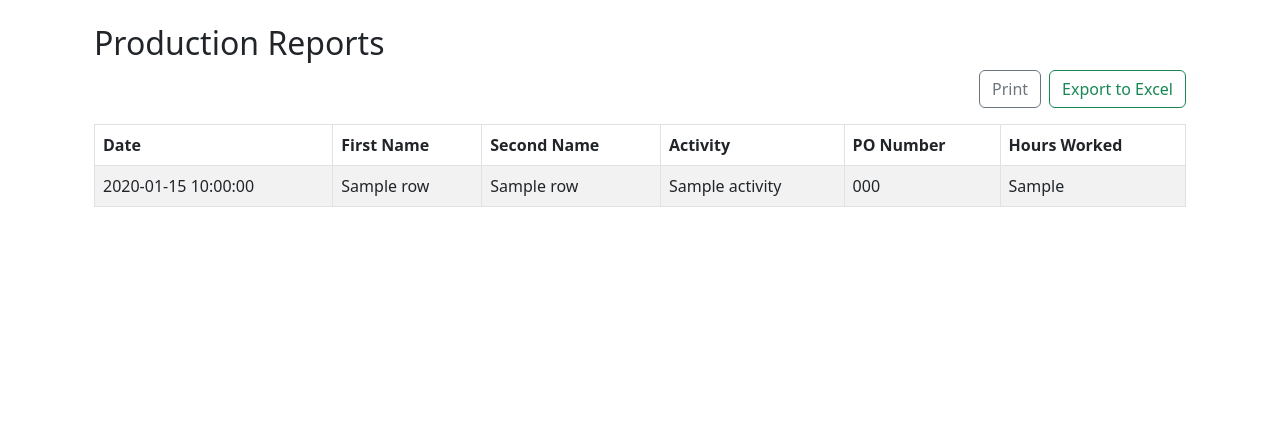
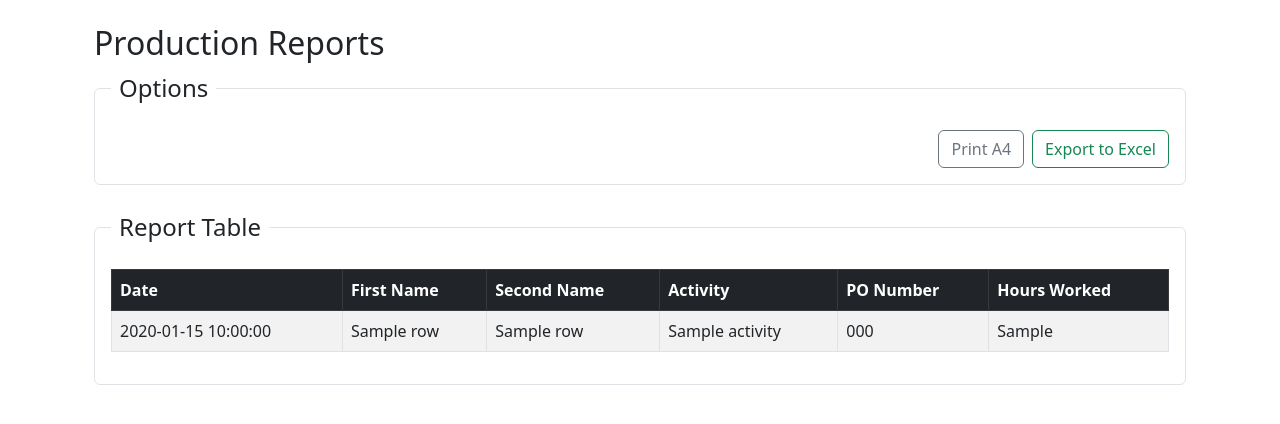
Before and after one commit to nelefrenn/inventory-app, a Flask app: template templates/reports.html in a window 1280 px wide. Shown: the part 56-480 px from the top of the page. Run offline with Flask 3, Linux system fonts and the light colour scheme; the template is opened without the code that fills it: most values are stand-ins (such as "Sample title", 1, 10 or a date in 2020).

Commit message:
Update reports.html

```diff
--- a/templates/reports.html
+++ b/templates/reports.html
@@ -3,13 +3,19 @@
 <div class="container mt-4">
   <h2>Production Reports</h2>
 
-  <div class="mb-3 d-flex justify-content-end gap-2">
-    <button onclick="window.print()" class="btn btn-outline-secondary">Print</button>
+  <fieldset class="border p-3 mb-4 rounded">
+    <legend class="float-none w-auto px-2">Options</legend>
+    <div class="d-flex justify-content-end gap-2">
+      <button onclick="window.print()" class="btn btn-outline-secondary">Print A4</button>
       <button onclick="exportToExcel('reportTable')" class="btn btn-outline-success">Export to Excel</button>
     </div>
+  </fieldset>
 
+  <fieldset class="border p-3 rounded">
+    <legend class="float-none w-auto px-2">Report Table</legend>
+    <div class="table-responsive">
       <table id="reportTable" class="table table-bordered table-striped">
-    <thead>
+        <thead class="table-dark">
           <tr>
             <th>Date</th>
             <th>First Name</th>
@@ -33,6 +39,8 @@
         </tbody>
       </table>
     </div>
+  </fieldset>
+</div>
 
 <style>
   @media print {
@@ -55,18 +63,24 @@
     .btn, form, nav {
       display: none;
     }
+    .table th, .table td {
+      font-size: 11pt;
+      padding: 6px;
+    }
   }
 </style>
 
 <script>
 function exportToExcel(tableID) {
-  let table = document.getElementById(tableID);
-  let html = table.outerHTML;
-  let url = 'data:application/vnd.ms-excel,' + escape(html);
-  let link = document.createElement('a');
+  const table = document.getElementById(tableID);
+  const html = table.outerHTML.replace(/ /g, '%20');
+  const url = 'data:application/vnd.ms-excel,' + html;
+  const link = document.createElement('a');
   link.href = url;
   link.download = 'production_report.xls';
+  document.body.appendChild(link);
   link.click();
+  document.body.removeChild(link);
 }
 </script>
 {% endblock %}
```
Lines whose indentation alone changed are shown as unchanged.
